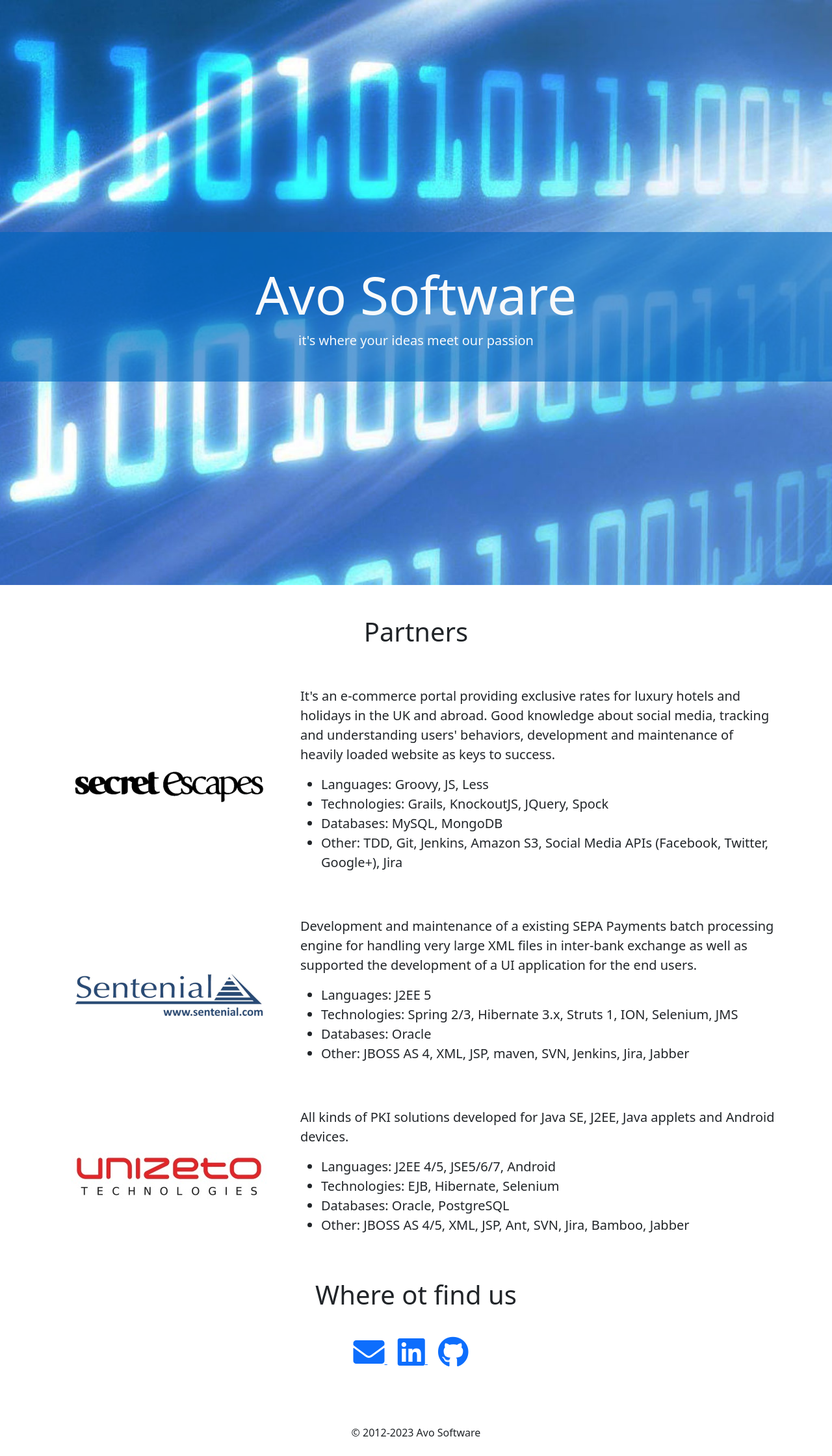
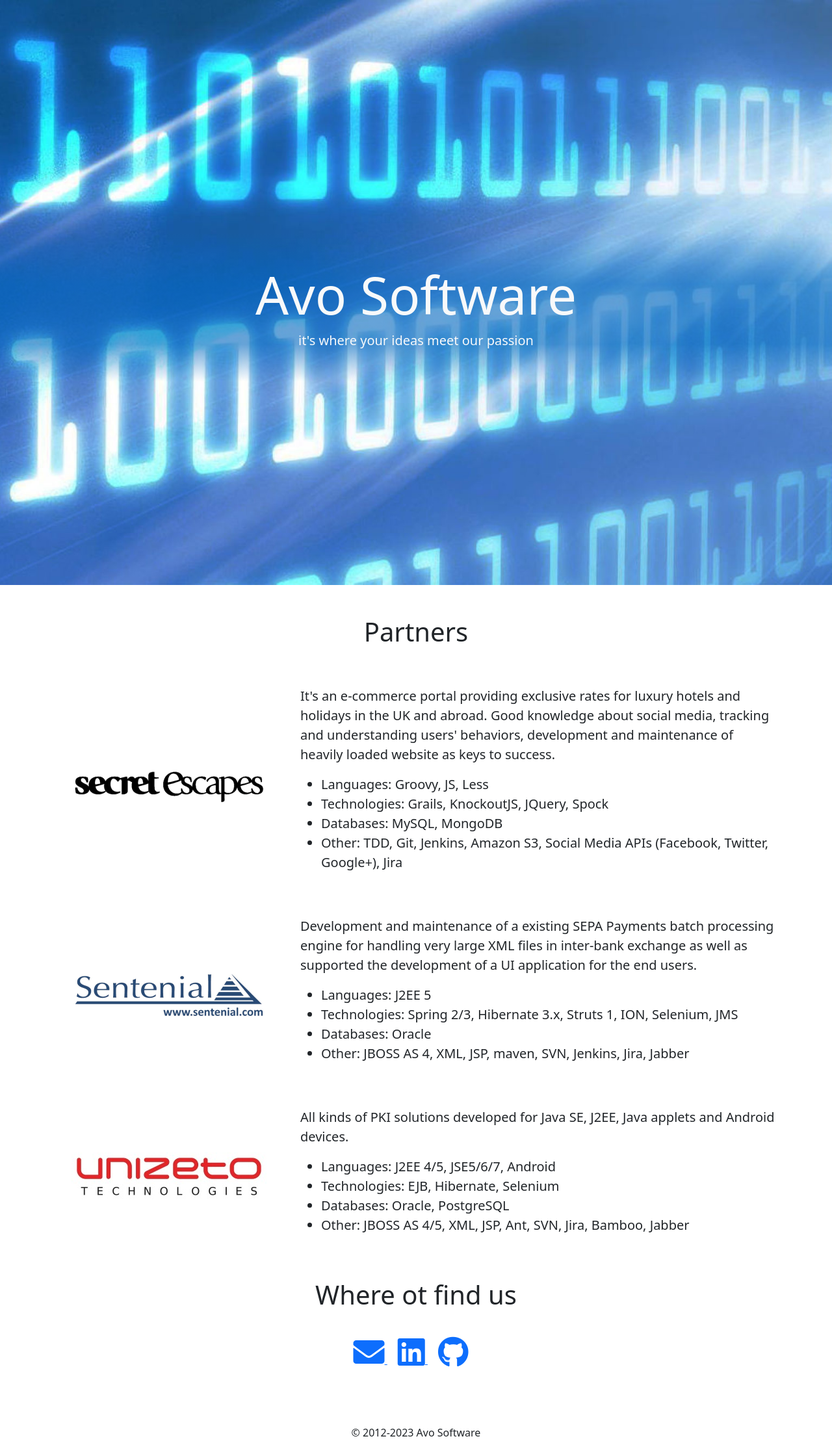
Before and after one commit to avosoftware/avosoftware.github.io, a Jekyll site: the page built from index.html, in a window 1280 px wide. Shown: the whole page at 65% size. Built offline with Jekyll 4.4.1, drawn with Linux system fonts in a browser that asks for light colours; nearby versions of some CDN libraries.

Commit message:
tweaking styles

```diff
--- a/assets/css/animations.css
+++ b/assets/css/animations.css
@@ -141,3 +141,7 @@
 .bounceInRight {
   animation: 2s bounceInRight ease-out;
 }
+
+.page-title {
+  background-image: linear-gradient(to bottom, rgba(0, 102, 191, 0) 0%, rgba(0, 102, 191, 0.6) 35% 75%, rgba(0, 102, 191, 0) 100%);
+}
--- a/index.html
+++ b/index.html
@@ -8,7 +8,7 @@
   <div class="container-fluid">
     <div
       class="row justify-content-center align-items-center text-center d-flex h-100 ">
-      <div class="col-12 col-md-12 h-50" style="background-color: #0066bf9f;">
+      <div class="col-12 col-md-12 h-50 page-title">
         <h1 class="display-1 text-light mb-2 mt-5 bounceInDown" style="opacity: 1;">
           <strong>{{ site.title }}</strong>
         </h1>
```
